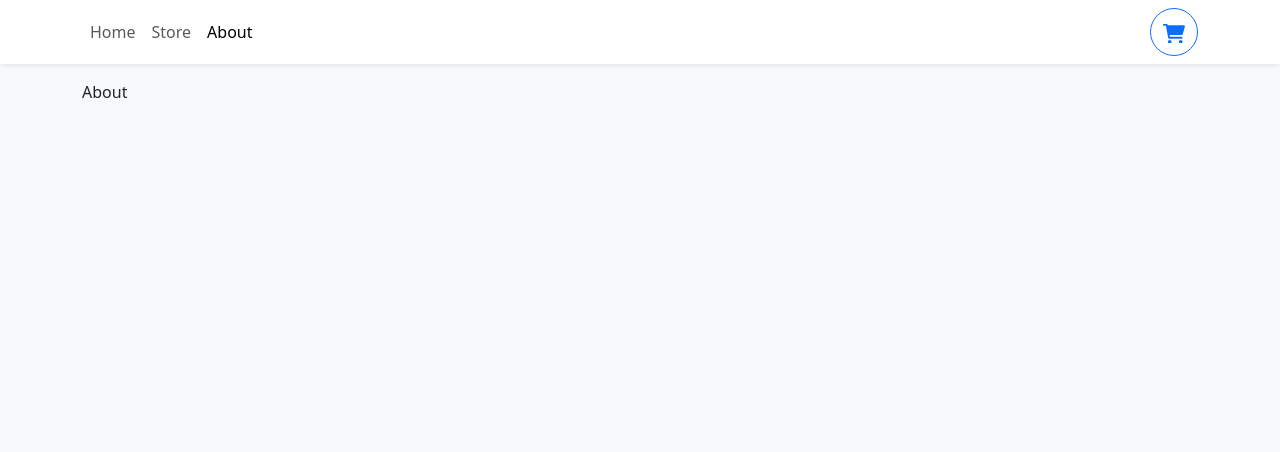
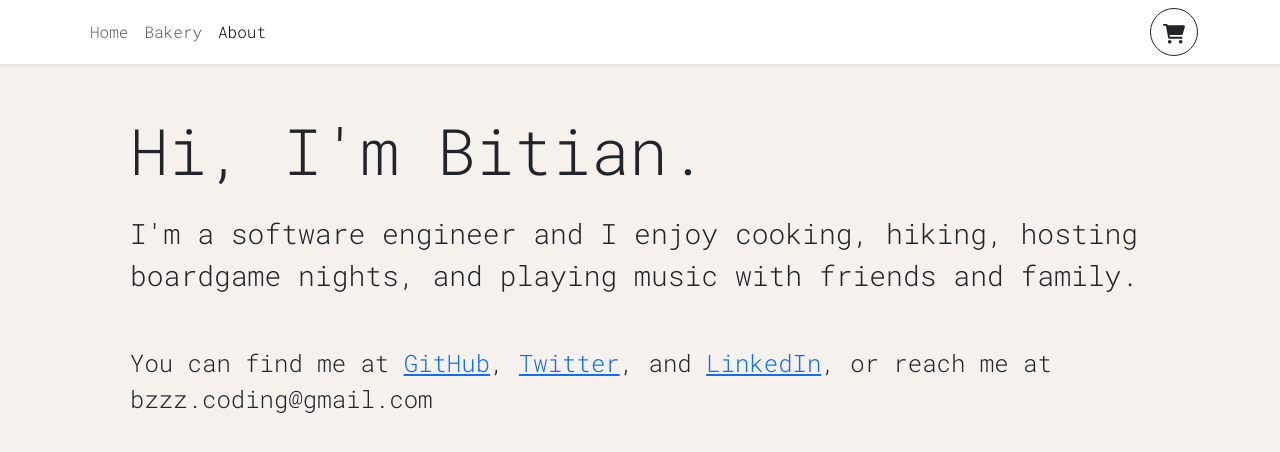
Before and after one commit to bzzz-coding/home-bakery, a React (Vite) app: page /about in a window 1280 px wide. Shown: the top 452 px of the page. Built offline with nearby package versions, Linux system fonts and the light colour scheme.

Commit message:
Edited Home, About and styles

```diff
--- a/index.html
+++ b/index.html
@@ -1,8 +1,11 @@
 <!DOCTYPE html>
-<html lang="en">
+<html lang="en" style="padding-bottom: 0;">
   <head>
     <meta charset="UTF-8" />
     <link rel="icon" type="image/svg+xml" href="/vite.svg" />
+    <link rel="preconnect" href="https://fonts.googleapis.com" />
+    <link rel="preconnect" href="https://fonts.gstatic.com" crossorigin />
+    <link href="https://fonts.googleapis.com/css2?family=Roboto+Mono:wght@300&display=swap" rel="stylesheet">
     <meta name="viewport" content="width=device-width, initial-scale=1.0" />
     <title>Vite + React + TS</title>
   </head>
--- a/src/App.tsx
+++ b/src/App.tsx
@@ -1,21 +1,25 @@
-import { useState } from "react";
 import { Routes, Route } from "react-router-dom";
 import { Container } from "react-bootstrap";
-import { Home, Store, About } from "./pages";
+import { Home, Bakery, About } from "./pages";
 import { Navbar } from "./components";
 import { ShoppingCartProvider } from "./context/shoppingCartContext";
+import { useState } from "react";
 
 function App() {
+  const [bgColor, setBgColor] = useState('#f7f1ee');
   return (
     <ShoppingCartProvider>
+      <div style={{backgroundColor: bgColor, fontFamily: "Roboto Mono, monospace"}}>
       <Navbar />
-      <Container className="mb-4">
+      <Container>
         <Routes>
-          <Route path="/" element={<Home />} />
-          <Route path="/store" element={<Store />} />
+          <Route path="/"  element={<Home />} />
+          <Route path="/bakery" element={<Bakery />} />
           <Route path="/about" element={<About />} />
         </Routes>
       </Container>
+      </div>
+
     </ShoppingCartProvider>
   );
 }
--- a/src/components/ItemForSale.tsx
+++ b/src/components/ItemForSale.tsx
@@ -34,7 +34,7 @@ const ItemForSale = ({ id, name, price, unit, imgUrl }: ItemProps) => {
         </Card.Title>
         <div className="mt-auto">
           {quantity === 0 ? (
-            <Button className="w-100" onClick={() => increaseCartQuantity(id)}>
+            <Button className="w-100" variant="dark" onClick={() => increaseCartQuantity(id)}>
               + Add to Cart
             </Button>
           ) : (
@@ -46,19 +46,19 @@ const ItemForSale = ({ id, name, price, unit, imgUrl }: ItemProps) => {
                 className="d-flex align-items-center justify-content-center"
                 style={{ gap: "0.5rem" }}
               >
-                <Button onClick={() => decreaseCartQuantity(id)}>-</Button>
+                <Button variant="outline-dark" size="sm" onClick={() => decreaseCartQuantity(id)}>-</Button>
                 <div>
                   <span className="fs-3">{quantity}</span> in cart
                 </div>
-                <Button onClick={() => increaseCartQuantity(id)}>+</Button>
+                <Button variant="outline-dark" size="sm" onClick={() => increaseCartQuantity(id)}>+</Button>
               </div>
-              <Button
+              {/* <Button
                 variant="danger"
                 size="sm"
                 onClick={() => removeFromCart(id)}
               >
                 Remove
-              </Button>
+              </Button> */}
             </div>
           )}
         </div>
--- a/src/components/Navbar.tsx
+++ b/src/components/Navbar.tsx
@@ -11,14 +11,14 @@ const Navbar = () => {
   const { cartQuantity, openCart} = useShoppingCart();
   return (
     <>
-      <NavbarBootstrap sticky="top" className="bg-white shadow-sm mb-3">
+      <NavbarBootstrap sticky="top" className="bg-white shadow-sm">
         <Container>
           <Nav className="me-auto">
             <Nav.Link to="/" as={NavLink}>
               Home
             </Nav.Link>
-            <Nav.Link to="/store" as={NavLink}>
-              Store
+            <Nav.Link to="/bakery" as={NavLink}>
+              Bakery
             </Nav.Link>
             <Nav.Link to="/about" as={NavLink}>
               About
@@ -26,7 +26,7 @@ const Navbar = () => {
           </Nav>
           <Button
             style={{ width: "3rem", height: "3rem", position: "relative" }} // need to add a red dot (showing number of items in cart) that's absolutely positioned, so the Button needs to be relatively positioned
-            variant="outline-primary"
+            variant="outline-dark"
             className="rounded-circle"
             onClick={openCart}
           >
--- a/src/pages/About.tsx
+++ b/src/pages/About.tsx
@@ -1,6 +1,19 @@
 const About = () => {
   return (
-    <div>About</div>
-  )
-}
-export default About
+    <div style={{ height: "100vh"}} className="text-dark fs-3 p-5">
+      <h1
+        className="display-3 mb-4"
+      >
+        Hi, I'm Bitian.
+      </h1>
+      <p>
+        I'm a software engineer and I enjoy cooking, hiking, hosting boardgame nights, and playing
+        music with friends and family.
+      </p>
+      <p className="mt-5 fs-4">
+        You can find me at <a href="https://github.com/bzzz-coding">GitHub</a>, <a href="https://twitter.com/Bzzz_coding">Twitter</a>, and <a href="https://www.linkedin.com/in/bitian-zhang/">LinkedIn</a>, or reach me at bzzz.coding@gmail.com
+      </p>
+    </div>
+  );
+};
+export default About;
--- a/src/pages/Store.tsx
+++ b/src/pages/Bakery.tsx
@@ -4,9 +4,7 @@ import { ItemForSale } from "../components";
 
 const Store = () => {
   return (
-    <>
-      <h1>Store</h1>
-
+    <div className="p-5">
       <Row md={2} sm={1} lg={3} className="g-3">
         {data.map((item) => (
           <Col key={item.id}>
@@ -14,7 +12,7 @@ const Store = () => {
           </Col>
         ))}
       </Row>
-    </>
+    </div>
   );
 };
 export default Store;
--- a/src/pages/Home.tsx
+++ b/src/pages/Home.tsx
@@ -1,6 +1,8 @@
 const Home = () => {
   return (
-    <div>Welcome to my home bakery!</div>
-  )
-}
-export default Home
+    <div style={{height: "100vh", backgroundImage:"url(/imgs/landing-bg.jpg)", backgroundSize: "cover"}} className="text-white fs-3 p-5">
+      <h1 className="display-3 p-5" style={{fontFamily:'Roboto Mono, monospace'}}>Welcome to My Home Kitchen</h1>
+    </div>
+  );
+};
+export default Home;
--- a/src/pages/index.tsx
+++ b/src/pages/index.tsx
@@ -1,5 +1,5 @@
 import Home from "./Home";
-import Store from "./Store";
+import Bakery from "./Bakery";
 import About from "./About";
 
-export { Home, Store, About };
+export { Home, Bakery, About };
```
Also changed, not shown: 1 other file (tests, documents, lock files or other folders).
